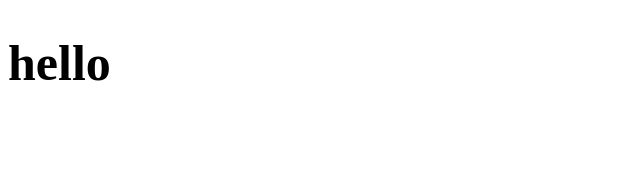
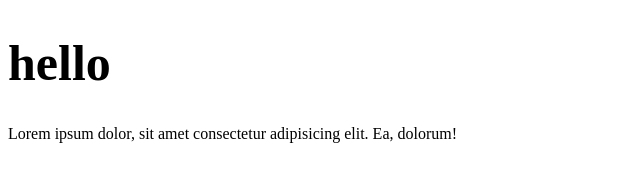
Before and after one commit to jakotya/kotany-lesson1, a plain HTML site: page index.html in a window 1280 px wide. Shown: the whole page, without its empty margins (0-640 px from the left). Drawn offline with Linux system fonts and the light colour scheme.

Commit message:
add text

```diff
--- a/index.html
+++ b/index.html
@@ -9,5 +9,6 @@
 </head>
 <body>
     <h1>hello</h1>
+    <p>Lorem ipsum dolor, sit amet consectetur adipisicing elit. Ea, dolorum!</p>
 </body>
 </html>
```
